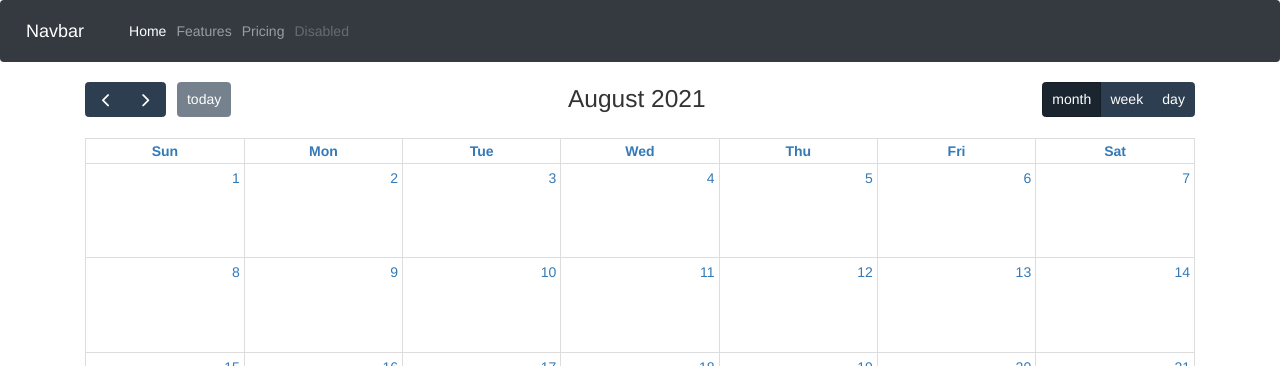
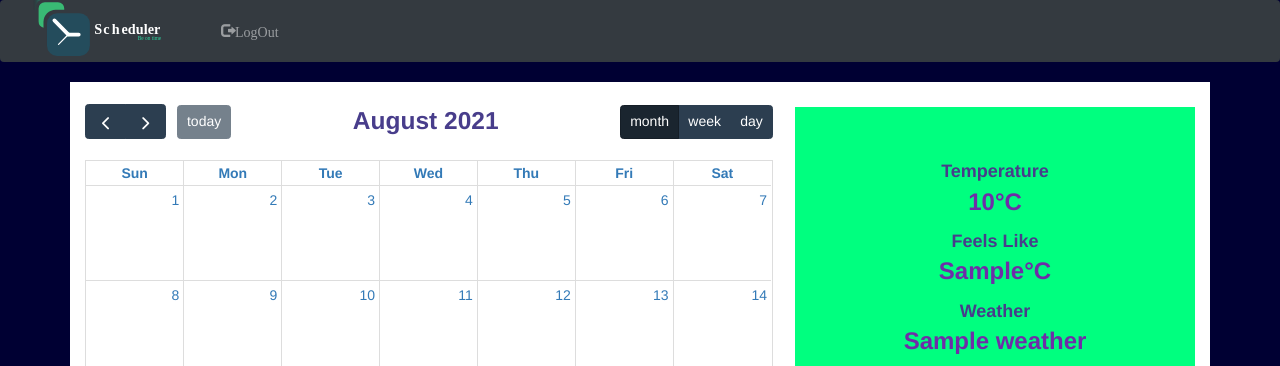
Before and after one commit to VaibhavAnilJain/schedular, a Flask app: template templates/calendar_page.html in a window 1280 px wide. Shown: the top 366 px of the page. Run offline with Flask 2, Linux system fonts and the light colour scheme; the template is opened without the code that fills it: most values are stand-ins (such as "Sample title", 1, 10 or a date in 2020); lists and menus that the app fills with data are empty; parts of the project's set-up code (start-up, migrations or seed data) failed here and were passed over; some libraries are stand-ins or nearby versions.

Commit message:
changes in ui

```diff
--- a/static/styles/calendar_page.css
+++ b/static/styles/calendar_page.css
@@ -1,6 +1,13 @@
 
+body{
+    /* background-image: url(/static/Asset_2.svg); */
+    /* background-image: linear-gradient(127deg, rgba(0,227,27,1) 0%, rgba(1,137,30,1) 3%, rgba(1,65,33,1) 7%, rgba(2,0,36,1) 15%, rgba(2,0,36,1) 88%, rgba(11,0,182,1) 100%, rgba(17,12,103,1) 100%); */
+    background-color: #000033;
+    background-repeat: no-repeat;
+}
 
 .container{
+    background: white;
     width: 100vw;
     display: flex;
     flex-direction: column;
@@ -9,10 +16,37 @@
 #calendar{
     width: 100%;
     height: 100%;
+    margin-bottom: 1%;
 }
 
 .calWeather{
+
+    margin-top: 2%;
     display: flex;
+    width:100%;
+    align-items: baseline;
+
+}
+
+
+.weather_{
+    /* background-image: url(/static/Asset4.svg);
+    background-repeat: no-repeat;
+    height: 100%; */
+    background-color: #00ff7f;
+    text-align: center;
+    margin-left: 2%;
+    align-items: baseline;
+    font-size: large;
+    font-weight: 600;
+    color: darkslateblue;
+}
+.bgImg{
+   margin-top: 119% ;
+}
+.weather_ p{
+    font-size: x-large;
+    color: #6f2da8;
 }
 /* .weather_table{
     display: flex;
@@ -23,14 +57,61 @@
 /* } */
 
 
+.table .thead-dark th {
+    color: #fff;
+    background-color: darkslateblue;
+    border:none;
+    text-align: center;
 
+}
 
-/* #tb{
+.table tbody tr td{
+    text-align: center;
+    font-weight: bold;
+    color: black;
+    border:none;
+    background-color: gainsboro;
+}
+
+.table tbody tr:first-child td {
+    font-weight: bold;
+    color: white;
+    background-color: #E60026;
+  }
+
+.container, .container-fluid, .container-lg, .container-md, .container-sm, .container-xl {
+    /* width: 100%; */
+    padding-right: 15px;
+    padding-left: 15px;
+    /* margin-right: auto; */
+    /* margin-left: auto; */
+}
+
+.fc .fc-toolbar-title {
+    font-size: 1.75em;
+    margin: 0;
+    color: darkslateblue;
+    font-weight: bolder;
+}
+
+.fc-h-event {
     display: block;
-    overflow-x: auto;
-    width: 100%;
+    border: 1px solid darkorchid;
+    border: 1px solid var(--fc-event-border-color, darkorchid);
+    background-color: darkorchid;
+    background-color: var(--fc-event-bg-color, darkorchid);
+}
 
-}  */
+.fc-daygrid-event-dot {
+    margin: 0 4px;
+    box-sizing: content-box;
+    width: 0;
+    height: 0;
+    border: 4px solid darkorchid;
+    border: calc(var(--fc-daygrid-event-dot-width, 8px) / 2) solid var(--fc-event-border-color, darkorchid);
+    border-radius: 4px;
+    border-radius: calc(var(--fc-daygrid-event-dot-width, 8px) / 2);
+}
 
 
 #tb td,#tb tr { white-space:pre }
--- a/templates/calendar_page.html
+++ b/templates/calendar_page.html
@@ -141,16 +141,15 @@
 
       <div class="navcontainer">
         <nav class="navbar navbar-expand-lg navbar-dark bg-dark">
-          <a class="navbar-brand" href="#">Navbar</a>
+          <a class="navbar-brand" href="#">
+          <img width="150px" height="60px"src="/static/logo.svg" style="position:relative;top:-25px">
+          </a>
           <button class="navbar-toggler" type="button" data-toggle="collapse" data-target="#navbarNavAltMarkup" aria-controls="navbarNavAltMarkup" aria-expanded="false" aria-label="Toggle navigation">
             <span class="navbar-toggler-icon"></span>
           </button>
           <div class="collapse navbar-collapse" id="navbarNavAltMarkup">
             <div class="navbar-nav">
-              <a class="nav-item nav-link active" href="#">Home <span class="sr-only">(current)</span></a>
-              <a class="nav-item nav-link" href="#">Features</a>
-              <a class="nav-item nav-link" href="#">Pricing</a>
-              <a class="nav-item nav-link disabled" href="#">Disabled</a>
+              <a class="nav-item nav-link" href="#" style="text-align: left;"><span class="glyphicon glyphicon-log-out">LogOut </span><span class="sr-only">(current)</span></a>
             </div>
           </div>
         </nav>
@@ -279,10 +278,21 @@
 
         <!-- <h1> Welcome!'{{n}}'</h1> -->
         <div class="container">
-
+          <div class="calWeather">
           <div id="calendar" ></div>
+          <div class = "weather_" id="weatherData">
+            <div class="weatherImg">
+              <br><br>
+            Temperature<p>{{weatherData.temp}}&degC</p>
+            Feels Like<p>{{weatherData.feels_like}}&degC</p>
+            Weather<p>{{weatherData.weather}}</p>   <img src = http://openweathermap.org/img/w/{{weatherData.weatherIcon}}.png></h3>
+            Description<p>{{weatherData.weather_des}}</p>
+          </div>
+          <div class="bgImg"><img src="/static/Asset4.svg"></div>
+        </div>
+        </div>
           <div class = "weather_table">
-          <div class='table-responsive' style="overflow-x:auto;" id="tb">
+          <div class='table-responsive' style="overflow-x:auto;">
         <!-- <div class="table-responsive"> -->
           <table class="table table-bordered table-dark" id="tb">
             <thead class = "thead-dark">
@@ -299,7 +309,7 @@
             <tbody>
               {% for i in data %}
 
-              <tr>
+              <tr class="trow">
 
                 <td>{{i.start}}</td>
                 <td>{{i.stTimeap}}</td>
@@ -331,12 +341,7 @@
           </table>
         </div>
         <!-- </div> -->
-        <div class = "weather_">
-        <h3>Temperature: {{weatherData.temp}}&degC</h3>
-        <h3>Feels Like: {{weatherData.feels_like}}&degC</h3>
-        <h3>Weather: {{weatherData.weather}}   <img src = http://openweathermap.org/img/w/{{weatherData.weatherIcon}}.png></h3>
-        <h3>Description: {{weatherData.weather_des}}</h3>
-      </div>
+
         </div>
       </div>
     </body>
```
Also changed, not shown: static/Asset4.svg (added), static/Asset_2.svg (added), static/logo.svg (added), static/logo_edited.png (added).
